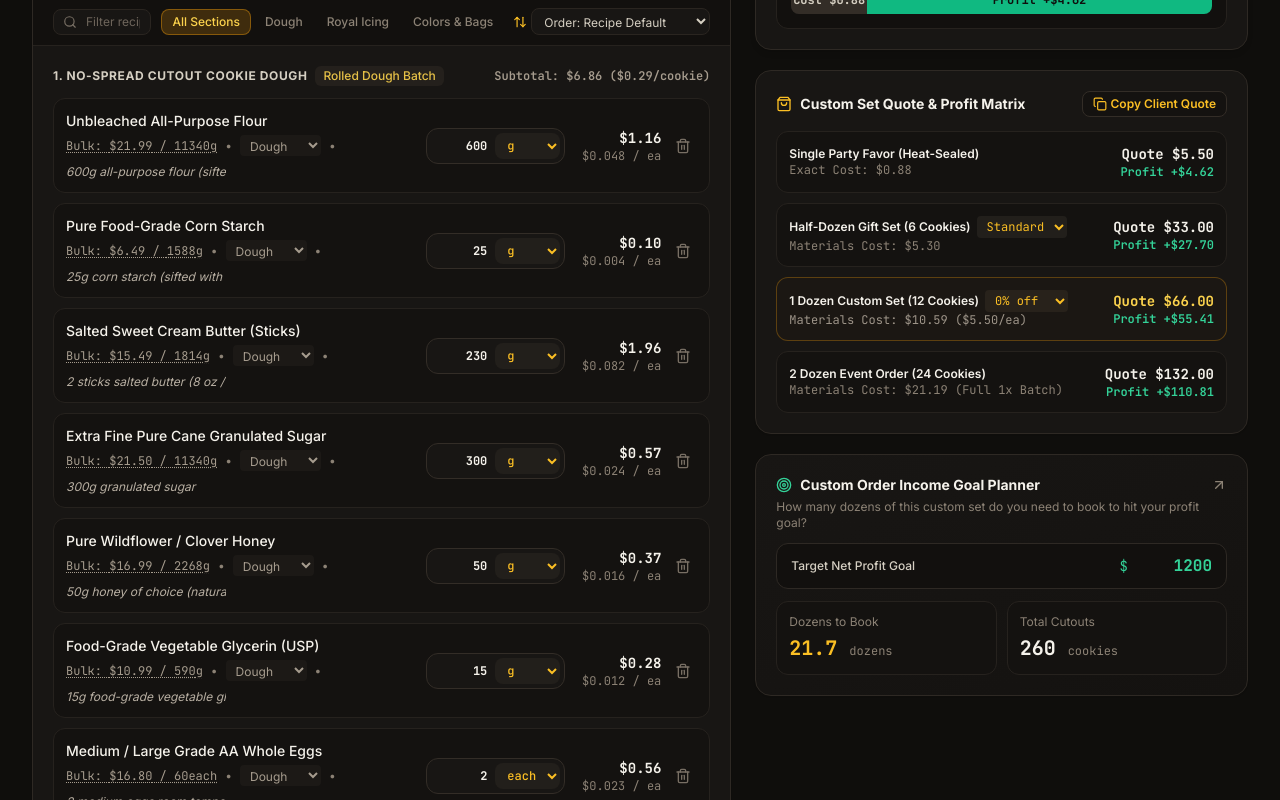
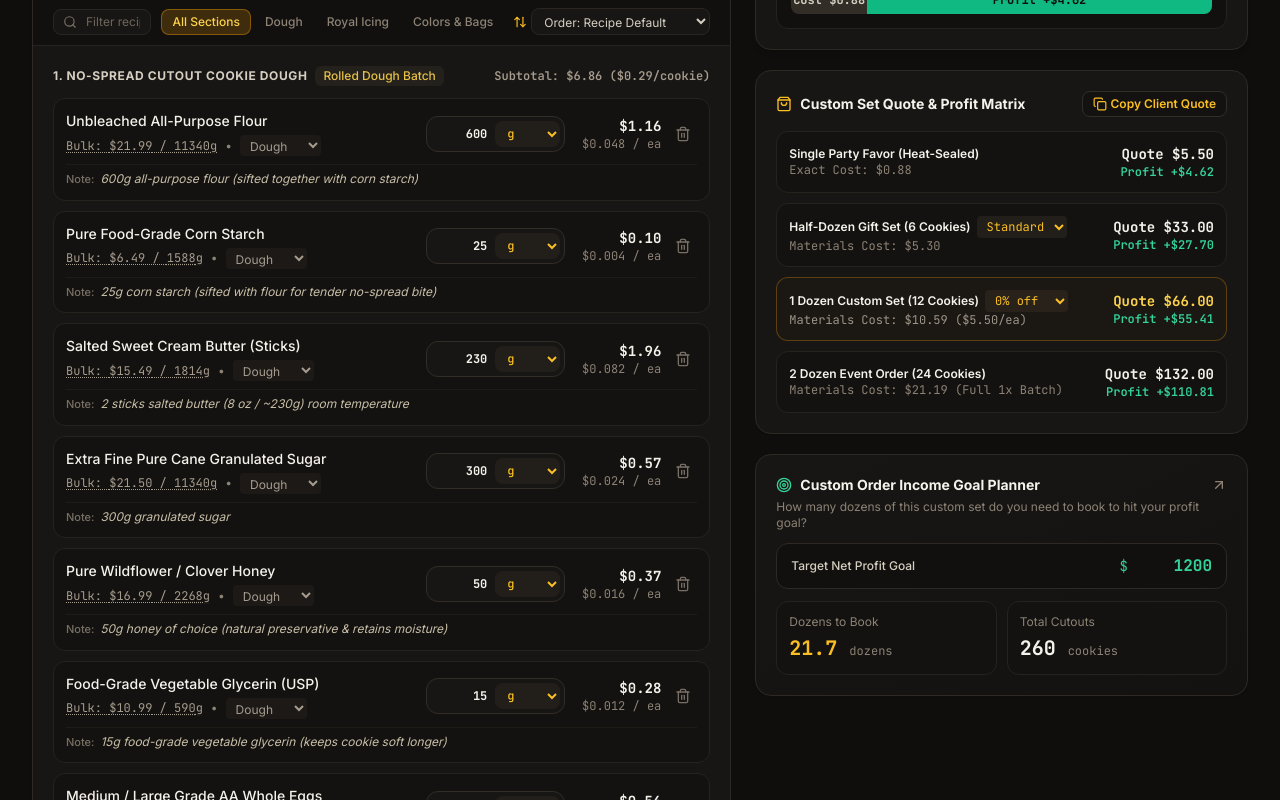
Before and after one commit to diseric/CookieCalc, a React (Vite) app: page / in a window 1280 px wide. Shown: the part 900-1700 px from the top of the page. Built offline with nearby package versions, Linux system fonts and the light colour scheme.

Commit message:
Give ingredient prep notes a dedicated full-width row so they never cut off

```diff
--- a/src/components/RecipeCostBuilder.tsx
+++ b/src/components/RecipeCostBuilder.tsx
@@ -700,7 +700,7 @@ export const RecipeCostBuilder: React.FC<RecipeCostBuilderProps> = ({
                           }`}
                         >
                           <div className="flex flex-col gap-3 sm:flex-row sm:items-center sm:justify-between">
-                            {/* Left: Ingredient Name, Bulk Price & Editable Notes */}
+                            {/* Left: Ingredient Name & Bulk Price */}
                             <div className="min-w-0 flex-1 space-y-1">
                               <div className="flex flex-wrap items-center gap-2">
                                 <span className="text-sm font-medium text-[#F5F2EB]">
@@ -738,18 +738,6 @@ export const RecipeCostBuilder: React.FC<RecipeCostBuilderProps> = ({
                                   <option value="icing">Icing</option>
                                   <option value="decorating">Supplies</option>
                                 </select>
-                                <span>•</span>
-                                <input
-                                  type="text"
-                                  placeholder="Add prep note..."
-                                  value={origLine?.notes ?? ''}
-                                  onChange={(e) =>
-                                    onUpdateIngredient(line.lineId, {
-                                      notes: e.target.value,
-                                    })
-                                  }
-                                  className="w-40 bg-transparent text-xs italic text-[#B8AFA2] placeholder-[#655D53] focus:border-b focus:border-amber-500 focus:outline-none"
-                                />
                               </div>
                             </div>
 
@@ -803,6 +791,25 @@ export const RecipeCostBuilder: React.FC<RecipeCostBuilderProps> = ({
                                 <Trash2 className="h-4 w-4" />
                               </button>
                             </div>
+                          </div>
+
+                          {/* Full-Width Prep Note Input so long notes never cut off */}
+                          <div className="mt-2 flex items-center gap-1.5 border-t border-[#221F1B]/80 pt-1.5">
+                            <span className="shrink-0 text-[11px] font-medium text-[#786F64]">
+                              Note:
+                            </span>
+                            <input
+                              type="text"
+                              aria-label={`Prep note for ${line.pantryItem.name}`}
+                              placeholder="Add prep note (e.g., room temperature, sifted together with flour)..."
+                              value={origLine?.notes ?? ''}
+                              onChange={(e) =>
+                                onUpdateIngredient(line.lineId, {
+                                  notes: e.target.value,
+                                })
+                              }
+                              className="w-full min-w-0 flex-1 bg-transparent text-xs italic text-[#C8BFA8] placeholder-[#655D53] focus:border-b focus:border-amber-500 focus:outline-none"
+                            />
                           </div>
                         </div>
                       );
```
